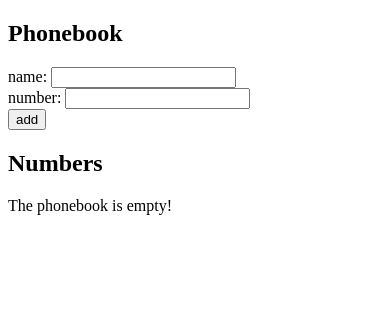
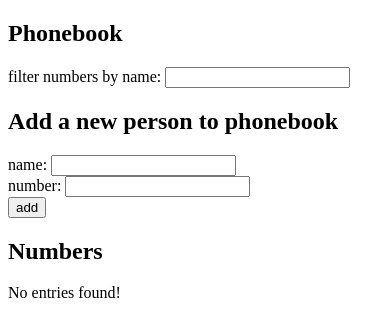
Before and after one commit to pantbruin/fso, a React (Create React App) app in the folder part2/phonebook/: page / in a window 390 px wide. Shown: the top 336 px of the page. Built offline with nearby package versions, Linux system fonts and the light colour scheme.

Commit message:
Implement phonebook step4 exercise, search functionality

```diff
--- a/part2/phonebook/src/App.js
+++ b/part2/phonebook/src/App.js
@@ -3,6 +3,9 @@ import PhoneInformation from './components/PhoneInformation'
 
 const App = () => {
   const [persons, setPersons] = useState([]);
+
+  {/* newInput controls the search input field's current value */ }
+  const [searchInput, setSearchInput] = useState('');
 
   {/* newInput controls the form's input fields current value */ }
   const [newInput, setNewInput] = useState({
@@ -44,9 +47,17 @@ const App = () => {
     }
   }
 
+  const handleSearch = (event) => {
+    setSearchInput(event.target.value);
+  }
+
   return (
     <div>
       <h2>Phonebook</h2>
+      <div>
+          filter numbers by name: <input value={searchInput} onChange={handleSearch}/>
+        </div>
+      <h2>Add a new person to phonebook</h2>
       <form onSubmit={handleSubmit}>
         <div>
           name: <input name='name' value={newInput.name} onChange={handleNewInput}/>
@@ -59,7 +70,7 @@ const App = () => {
         </div>
       </form>
       <h2>Numbers</h2>
-      <PhoneInformation persons={persons} />
+      <PhoneInformation persons={persons} searchInput={searchInput} />
     </div>
   )
 }
--- a/part2/phonebook/src/components/PhoneInformation.js
+++ b/part2/phonebook/src/components/PhoneInformation.js
@@ -8,11 +8,21 @@ const Row = ({ person }) => {
     )
 }
 
-const PhoneInformation = ({ persons }) => {
+const PhoneInformation = (props) => {
+
+    let persons = props.persons;
+
+    {/* If the searchInput state (a controlled input field) is not an empty string, then that means the user is attempting to search. Filter the results
+    to include only the persons that includes the substring of the search string */}
+    if (props.searchInput.length !== 0){
+        persons = persons.filter((person) => {
+            return person.name.includes(props.searchInput)
+        })
+    }
 
     const rows = persons.map((person) => <Row key={person.name} person={person} />)
 
-    if (rows.length === 0) return <p>The phonebook is empty!</p>;
+    if (rows.length === 0) return <p>No entries found!</p>;
 
     return (
         <div>
```
